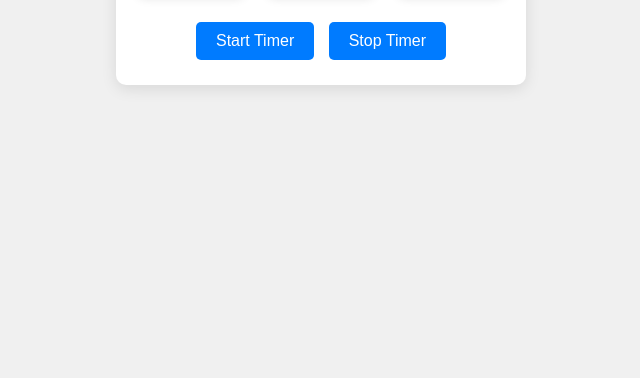
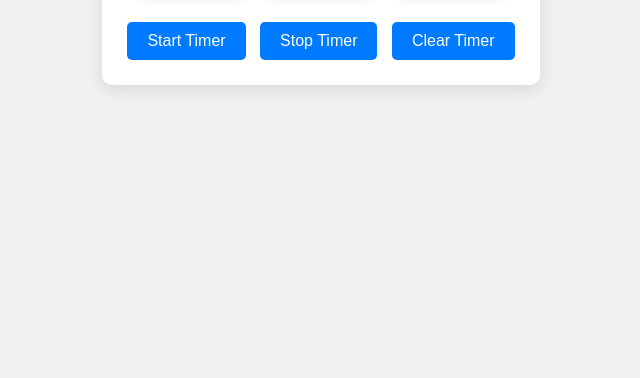
Before and after one commit to Yabsra-Yihenew/Frontend-Development, a plain HTML site: page Timer app/index.html in a window 1280 px wide. Shown: the part 422-800 px from the top of the page, without its empty margins (319-959 px from the left). Drawn offline with Linux system fonts and the light colour scheme.

Commit message:
Update index.html

```diff
--- a/Timer app/index.html
+++ b/Timer app/index.html
@@ -24,6 +24,7 @@
         </div>
         <button id="start-button">Start Timer</button>
         <button id="stop-button">Stop Timer</button>
+        <button id="clear-button">Clear Timer</button>
     </div>
     <script src="script.js"></script>
 </body>
```
